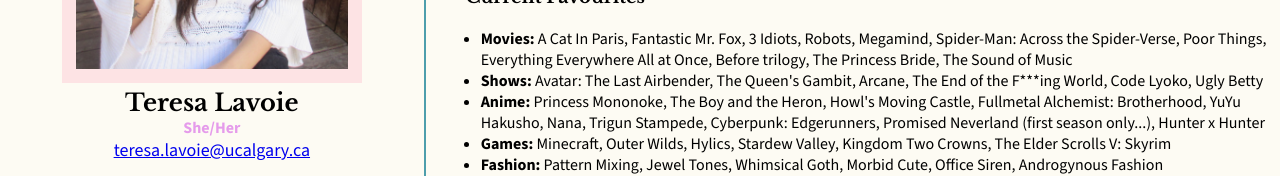
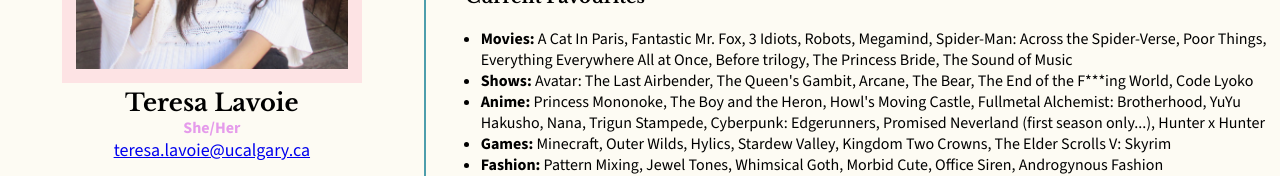
Before and after one commit to tlavo/TLavoie, a React (Create React App) app in the folder portfolio/: page /TLavoie/interests in a window 1280 px wide. Shown: the part 413-589 px from the top of the page. Built offline with nearby package versions, Linux system fonts and the light colour scheme.

Commit message:
small change to interests

```diff
--- a/portfolio/src/components/Interests.js
+++ b/portfolio/src/components/Interests.js
@@ -25,7 +25,7 @@
 
       <ul className="liststyle padding">
           <li><b>Movies:</b> A Cat In Paris, Fantastic Mr. Fox, 3 Idiots, Robots, Megamind, Spider-Man: Across the Spider-Verse, Poor Things, Everything Everywhere All at Once, Before trilogy, The Princess Bride, The Sound of Music</li>
-          <li><b>Shows:</b> Avatar: The Last Airbender, The Queen's Gambit, Arcane, The End of the F***ing World, Code Lyoko, Ugly Betty</li>
+          <li><b>Shows:</b> Avatar: The Last Airbender, The Queen's Gambit, Arcane, The Bear, The End of the F***ing World, Code Lyoko</li>
           <li><b>Anime:</b> Princess Mononoke, The Boy and the Heron, Howl's Moving Castle, Fullmetal Alchemist: Brotherhood, YuYu Hakusho, Nana, Trigun Stampede, Cyberpunk: Edgerunners, Promised Neverland (first season only...), Hunter x Hunter</li>
           <li><b>Games: </b> Minecraft, Outer Wilds, Hylics, Stardew Valley, Kingdom Two Crowns, The Elder Scrolls V: Skyrim</li>
           <li><b>Fashion:</b> Pattern Mixing, Jewel Tones, Whimsical Goth, Morbid Cute, Office Siren, Androgynous Fashion</li>
```
